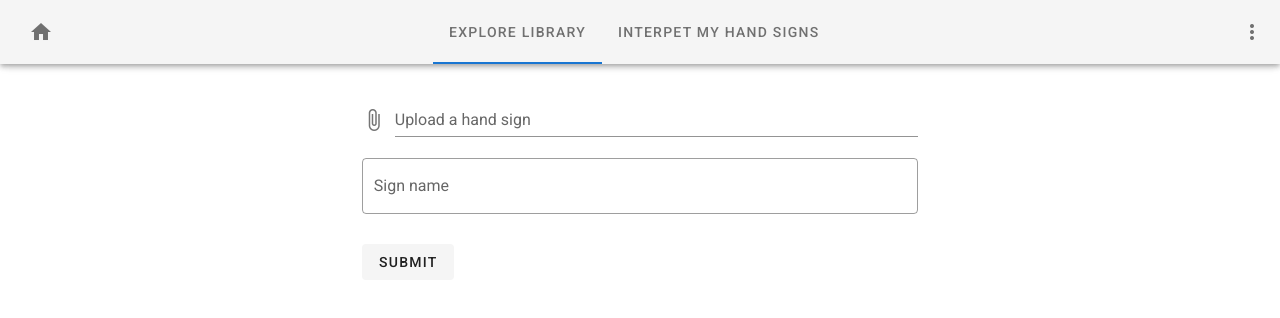
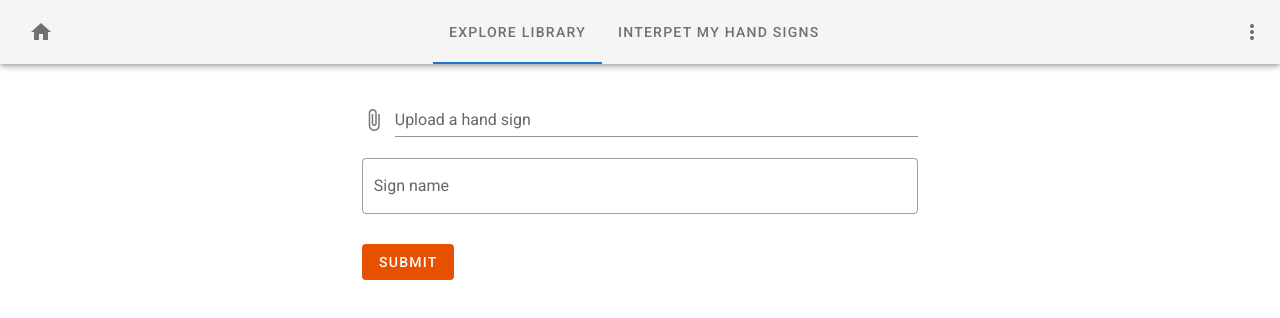
Before and after one commit to jhkritz/sign-language-api, a Vue app in the folder frontend/: page /library/addsign in a window 1280 px wide. Shown: the top 318 px of the page. Built offline with nearby package versions, Linux system fonts and the light colour scheme; what vue-auth would draw is missing.

Commit message:
All colour schemes complete. Nav bar colour scheme incomplete

```diff
--- a/frontend/src/components/navigation-bar.vue
+++ b/frontend/src/components/navigation-bar.vue
@@ -1,6 +1,5 @@
 <template>
     <v-app-bar app
-        color="cadetblue"
     >
         <v-btn icon id='homeButton' to='/'>
             <v-icon>mdi-home</v-icon>
--- a/frontend/src/views/addsign.vue
+++ b/frontend/src/views/addsign.vue
@@ -9,7 +9,7 @@
                         <v-container id='container'>
                             <v-file-input label='Upload a hand sign' v-model='image' />
                             <v-text-field v-model="signname" label="Sign name" :rules="signrules" outlined required></v-text-field>
-                            <v-btn depressed @click="postSign">
+                            <v-btn dark color="orange darken-4" depressed @click="postSign">
                                 Submit
                             </v-btn>
                         </v-container>
--- a/frontend/src/views/test-library.vue
+++ b/frontend/src/views/test-library.vue
@@ -4,7 +4,7 @@
             <v-container id='sheet'>
                 <v-sheet min-height='70vh' rounded='lg' id='sheet'>
                     <v-layout align-center justify-center>
-                    <v-btn @click.stop='toggleStream'>
+                    <v-btn dark color="orange darken-4" @click.stop='toggleStream'>
                             Toggle streaming
                     </v-btn>
                     </v-layout>
```
